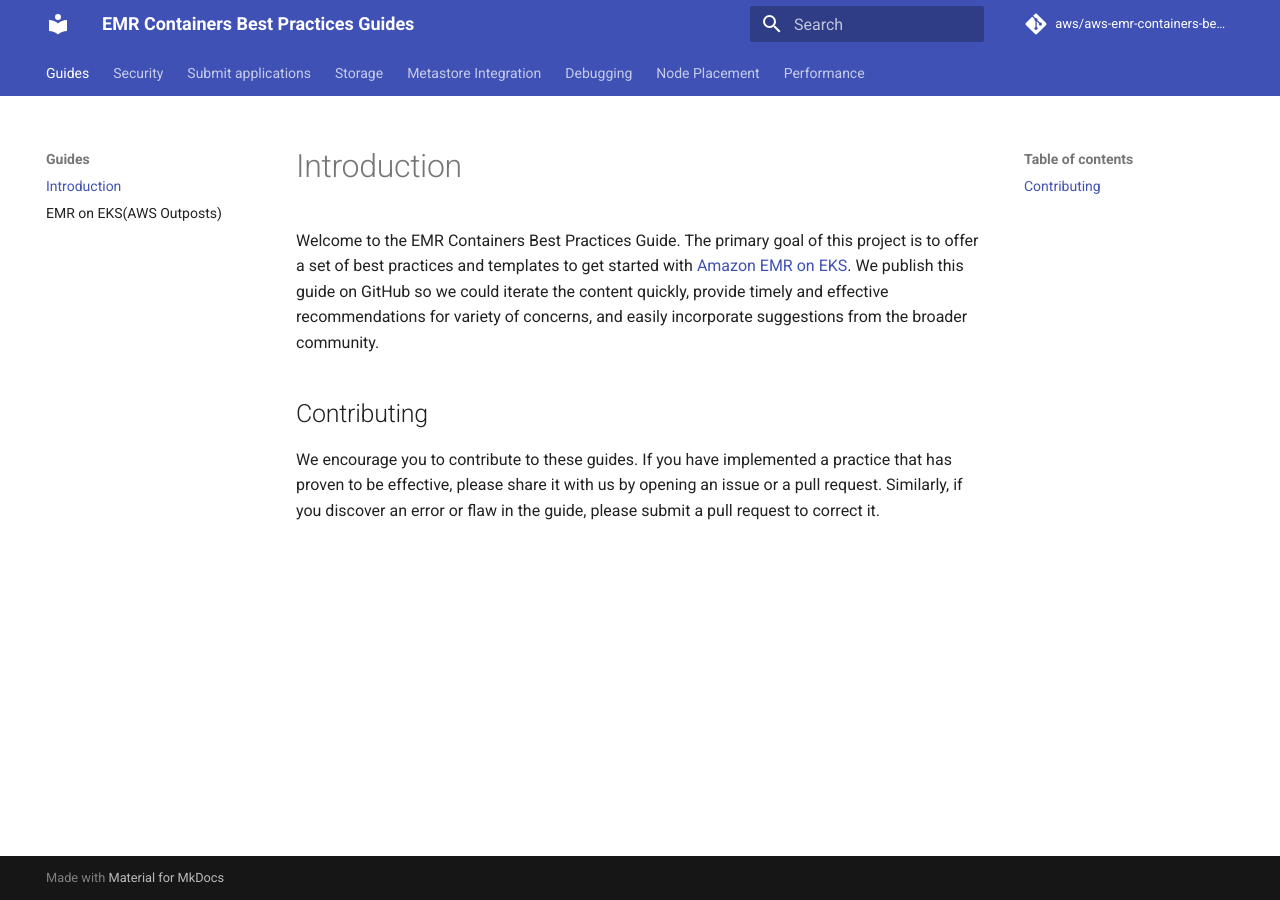
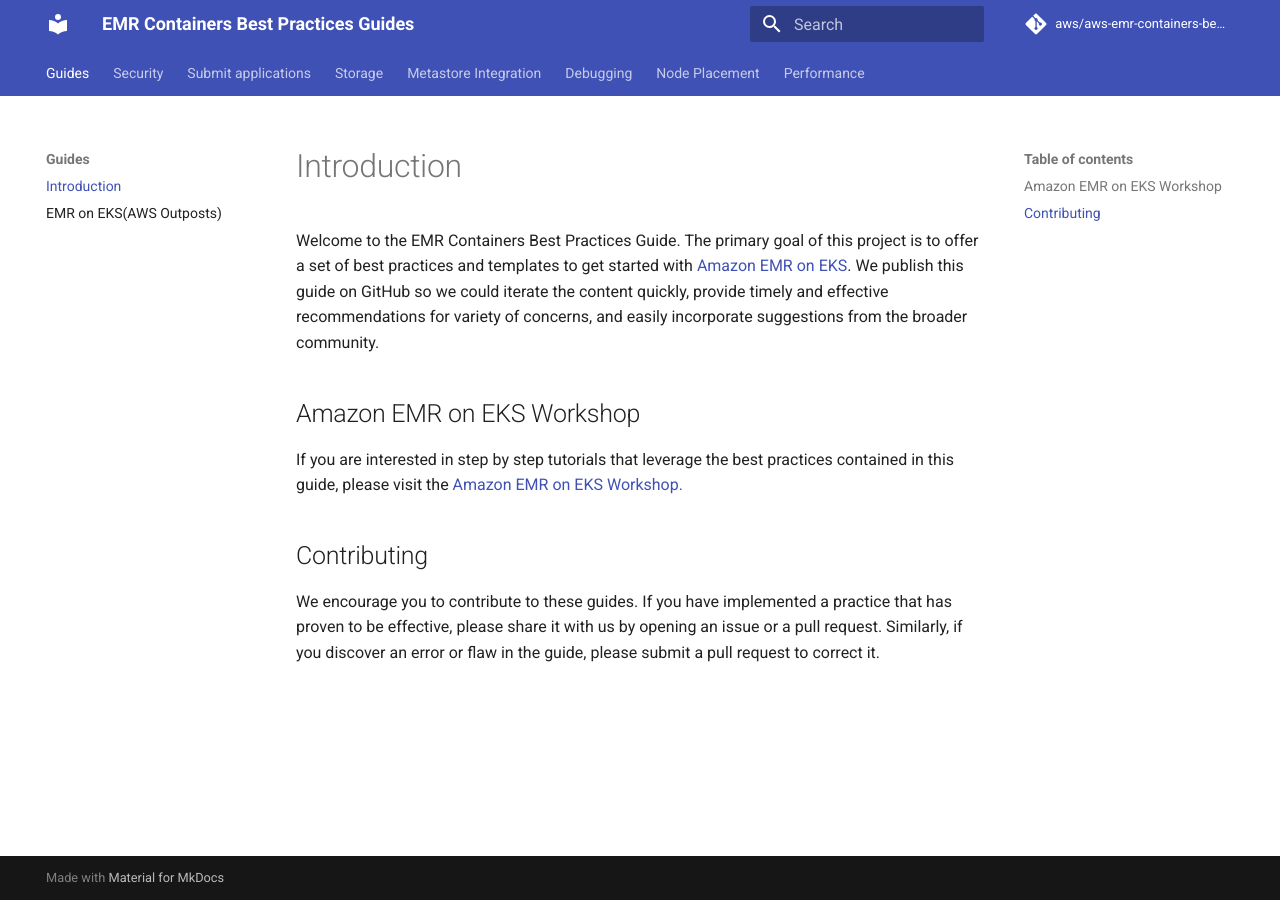
Before and after one commit to aws/aws-emr-containers-best-practices, an MkDocs documentation site: the page built from content/index.md, in a window 1280 px wide. Built offline with MkDocs 1.6.1 and Material for MkDocs 9.7.7, drawn with Linux system fonts in a browser that asks for light colours; comment, search, counter and statistics services are not loaded.

Commit message:
added workshop

```diff
--- a/content/index.md
+++ b/content/index.md
@@ -1,6 +1,7 @@
 Welcome to the EMR Containers Best Practices Guide. The primary goal of this project is to offer a set of best practices and templates to get started with [Amazon EMR on EKS](https://aws.amazon.com/emr/features/eks/). We publish this guide on GitHub so we could iterate the content quickly, provide timely and effective recommendations for variety of concerns, and easily incorporate suggestions from the broader community.
 
-
+## Amazon EMR on EKS Workshop
+If you are interested in step by step tutorials that leverage the best practices contained in this guide, please visit the [Amazon EMR on EKS Workshop.](https://emr-on-eks.workshop.aws/)
 ## Contributing
 
 We encourage you to contribute to these guides. If you have implemented a practice that has proven to be effective, please share it with us by opening an issue or a pull request. Similarly, if you discover an error or flaw in the guide, please submit a pull request to correct it.
```
